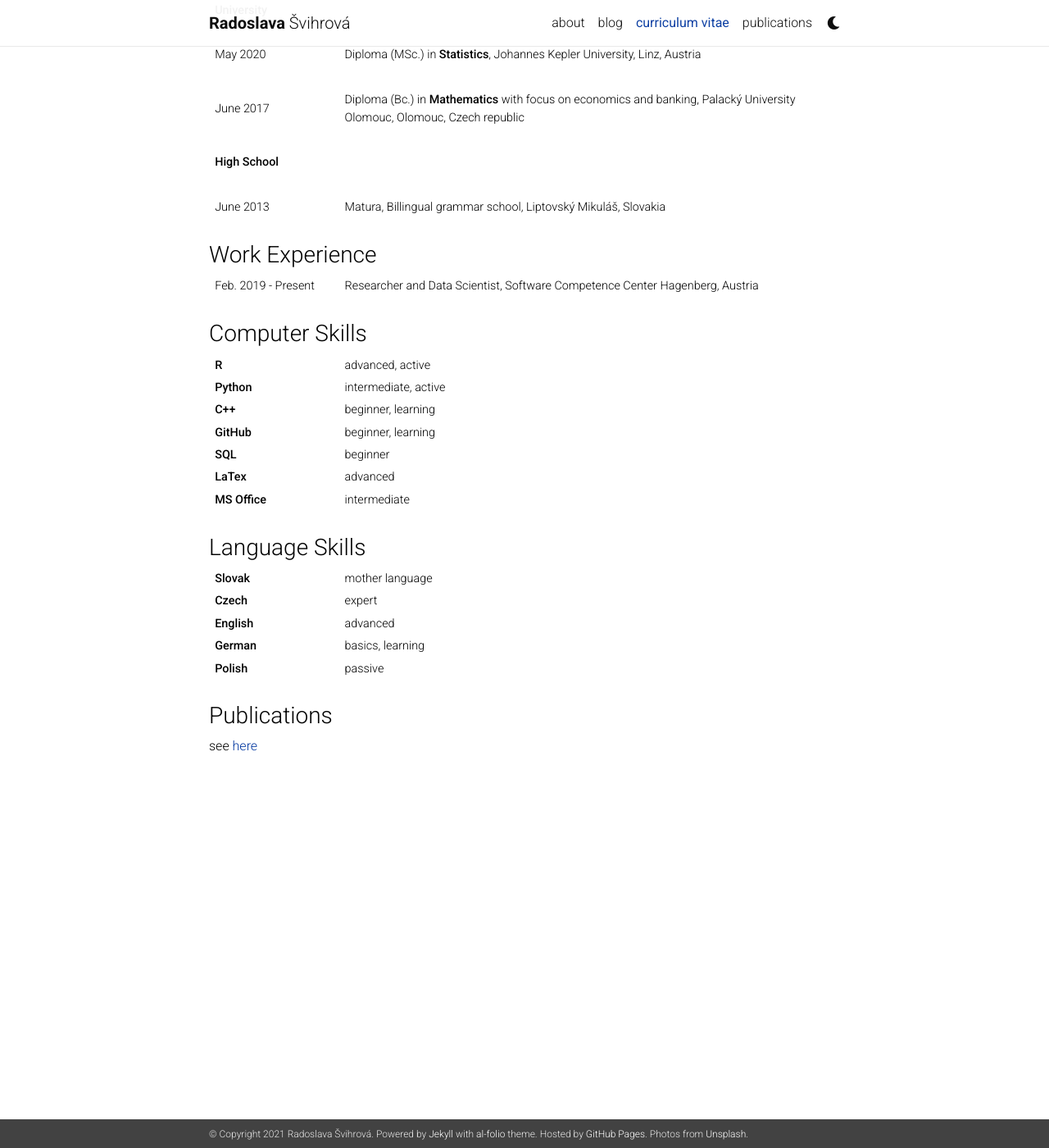
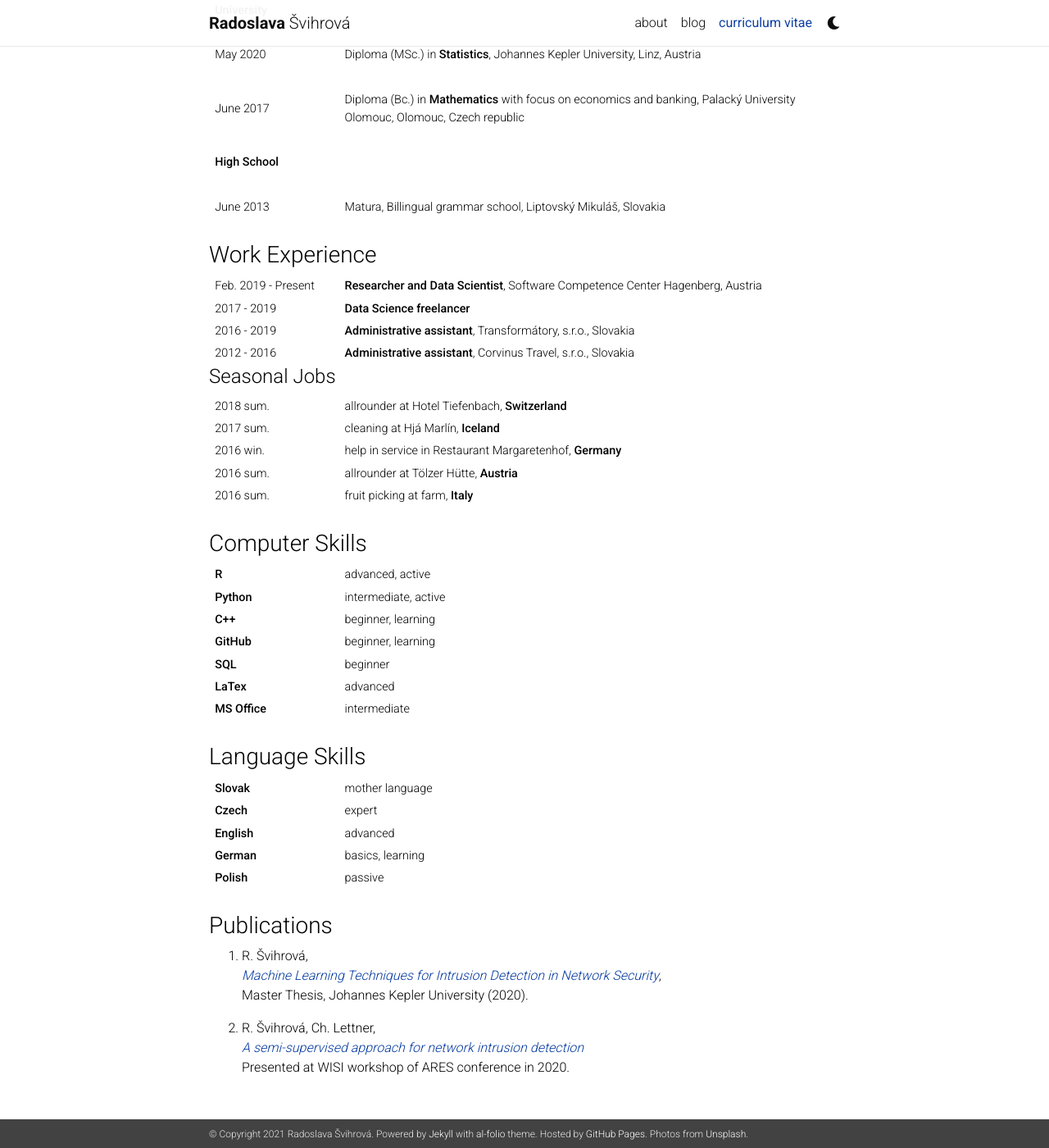
Before and after one commit to RadoslavaS/RadoslavaS.github.io, a Jekyll site: the page built from _pages/cv.md, in a window 1280 px wide and 1400 px high, scrolled down 758 px. Shown: the whole window at 82% size. Built offline with Jekyll 4.4.1, drawn with Linux system fonts in a browser that asks for light colours; nearby versions of some CDN libraries; a style sheet for code colours, icons or effects is not loaded.

Commit message:
cv update

```diff
--- a/_pages/cv.md
+++ b/_pages/cv.md
@@ -37,9 +37,27 @@ table td:first-of-type {
     width: 11em;
 }
 </style>
-| Feb. 2019 - Present    |Researcher and Data Scientist, Software Competence Center Hagenberg, Austria
+| Feb. 2019 - Present    |**Researcher and Data Scientist**, Software Competence Center Hagenberg, Austria
 
-|                        |
+| 2017 - 2019    |**Data Science freelancer**
+
+| 2016 - 2019  |**Administrative assistant**, Transformátory, s.r.o., Slovakia
+
+|2012 - 2016    | **Administrative assistant**, Corvinus Travel, s.r.o., Slovakia
+
+#### Seasonal Jobs
+
+|2018 sum.  | allrounder at Hotel Tiefenbach, **Switzerland**
+
+|2017 sum.  | cleaning at Hjá Marlín, **Iceland**
+
+| 2016 win.  | help in service in Restaurant Margaretenhof, **Germany**
+
+|2016 sum.  | allrounder at Tölzer Hütte, **Austria**
+
+|2016 sum.  | fruit picking at farm, **Italy**
+
+|   |
 
 
 ### Computer Skills ###
@@ -92,4 +110,7 @@ table td:first-of-type {
 
 ### Publications ###
 
-see [here](../publications)
+0. R. Švihrová,<br>
+   *[Machine Learning Techniques for Intrusion Detection in Network Security](https://epub.jku.at/obvulihs/content/titleinfo/4928712)*,<br>Master Thesis, Johannes Kepler University (2020).
+
+1. R. Švihrová, Ch. Lettner, <br>*[A semi-supervised approach for network intrusion detection](https://www.researchgate.net/publication/343331301_A_semi-supervised_approach_for_network_intrusion_detection)* <br>Presented at WISI workshop of ARES conference in 2020.
```
Also changed, not shown: _pages/about.md (+1 -1 lines), _pages/publications.md (+1 -14 lines).
